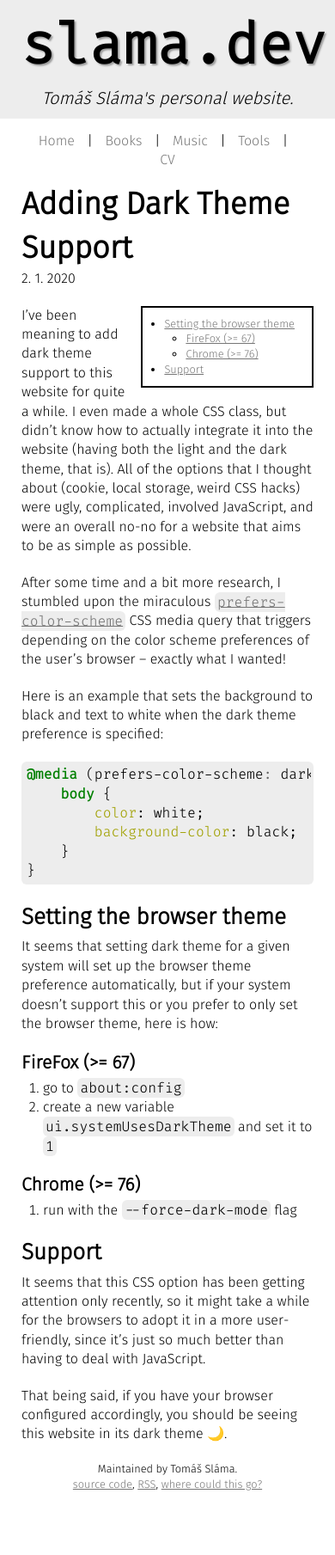
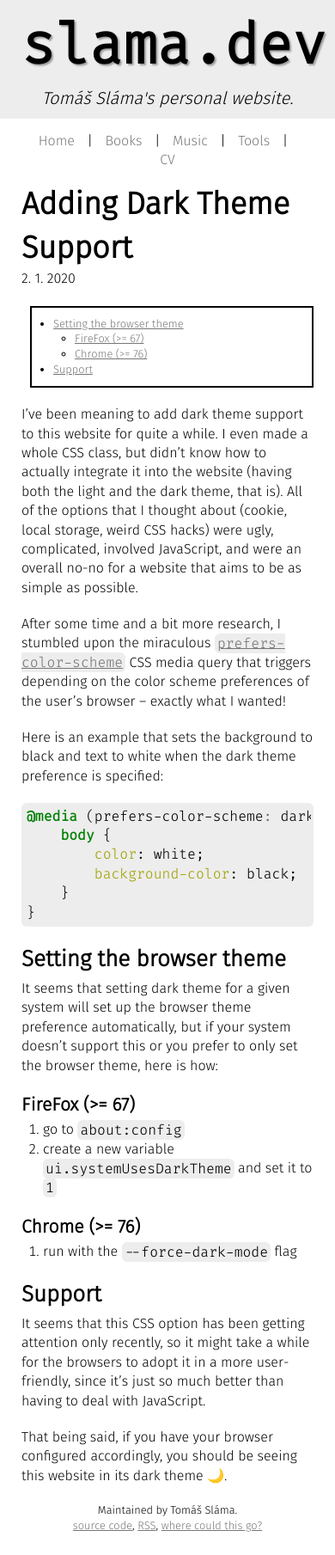
Before and after one commit to xiaoxiae/slama.dev, a Jekyll site: the page built from _posts/2020-01-02-adding-dark-theme-support.md, in a window 390 px wide. Shown: the whole page at 86% size. Built offline with Jekyll 4.4.1, drawn with Linux system fonts in a browser that asks for light colours; before the commit the page ends 1761 px from its top, so only the background shows below that.

Commit message:
make TOC not float on smaller devices

```diff
--- a/_sass/_main.scss
+++ b/_sass/_main.scss
@@ -210,6 +210,12 @@ $monospaced-font: "Fira Code Light";
 	padding-right: $line-spacing;
 	padding-bottom: $line-spacing / 2;
 	float: right;
+
+	@media (max-width: 500px) {
+		float: none;
+		margin-bottom: $line-spacing;
+	}
+
 	border: 2px solid;
 }
 
```
